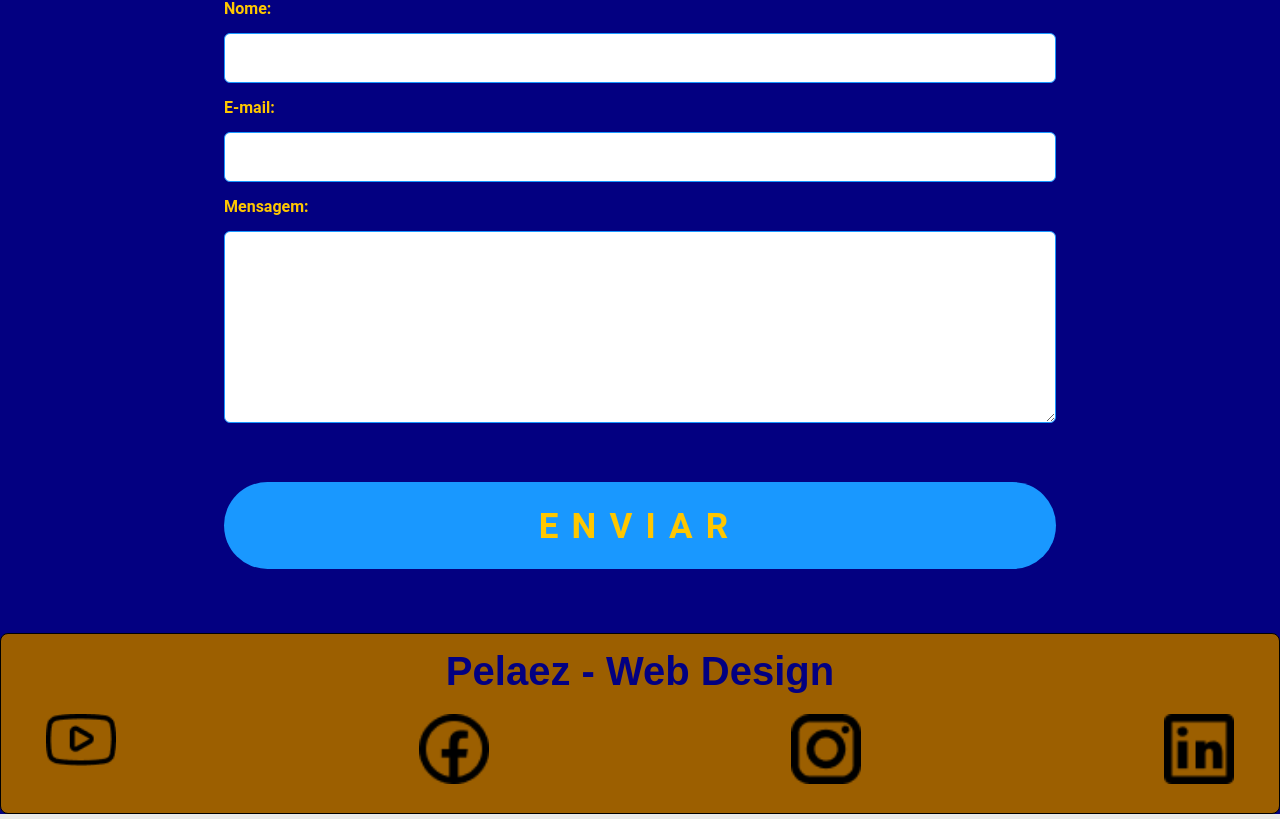
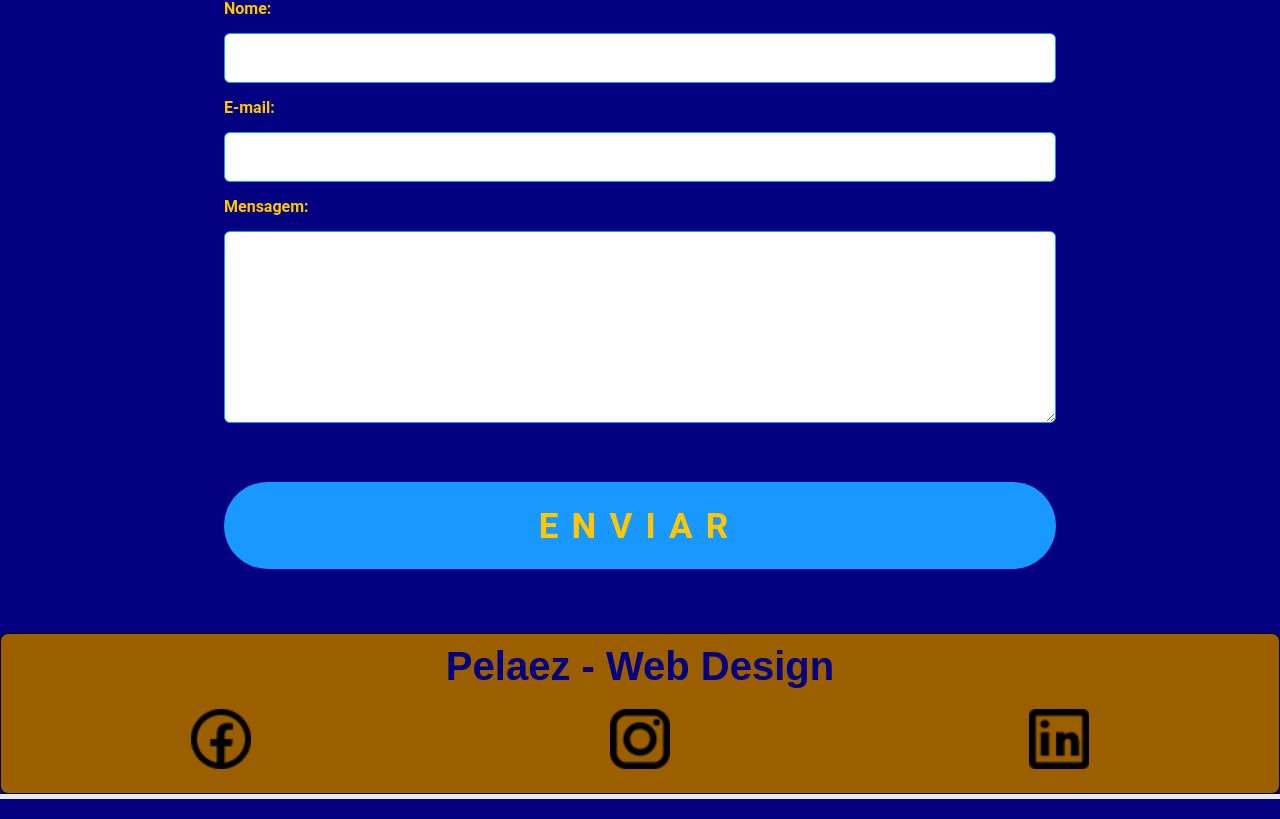
Before and after one commit to marcospelaez-dev/site-portfolio, a PHP site: page / in a window 1280 px wide. Shown: the part 1243-2062 px from the top of the page. Run offline with PHP 8.4, Linux system fonts and the light colour scheme.

Commit message:
Ajuste footer
HTML e CSS

```diff
--- a/assets/styles/styles-desk.css
+++ b/assets/styles/styles-desk.css
@@ -91,6 +91,10 @@
       margin: 1.25em auto; /* 20px */
       font-size: 1.87em; /* ~30px */
    }
+
+   .social-media img {
+      width: 60px;
+    }
 }
 
 
@@ -163,12 +167,13 @@
      }
 
      /* Footer */
+
+     footer{
+      padding: 0 150px;
+     }
+
      footer h3 {
       font-size: 40px;
-     }
-
-     .social-media img {
-       width: 70px;
      }
 
 }
@@ -177,6 +182,10 @@
 @media screen and (min-width: 1300px){
     .container-header div{
         margin-right: 5em; /* 80px */
+     }
+
+     footer {
+      padding: 0 200px;
      }
 }
 
--- a/assets/styles/styles-tablet.css
+++ b/assets/styles/styles-tablet.css
@@ -94,6 +94,10 @@
 
  /* Footer */
 
+ footer {
+  padding: 0 6.25em;
+}
+
  footer h3 {
    font-size: 30px;
  }
--- a/footer.php
+++ b/footer.php
@@ -3,9 +3,6 @@
                 <h3>Pelaez - Web Design</h3>
 
                 <div class="social-media">
-                    <a href="https://www.youtube.com/channel/UCY-HNzfpK9DILKUSFbKmhPQ" target="_blank">
-                        <img src="./assets/img/youtube-icon.png" alt="youtube">
-                    </a>
 
                     <a href="https://www.facebook.com/webdesignmarcos/" target="_blank">
                         <img src="./assets/img/facebook-icon.png" alt="facebook">
```
Lines whose indentation alone changed are shown as unchanged.
